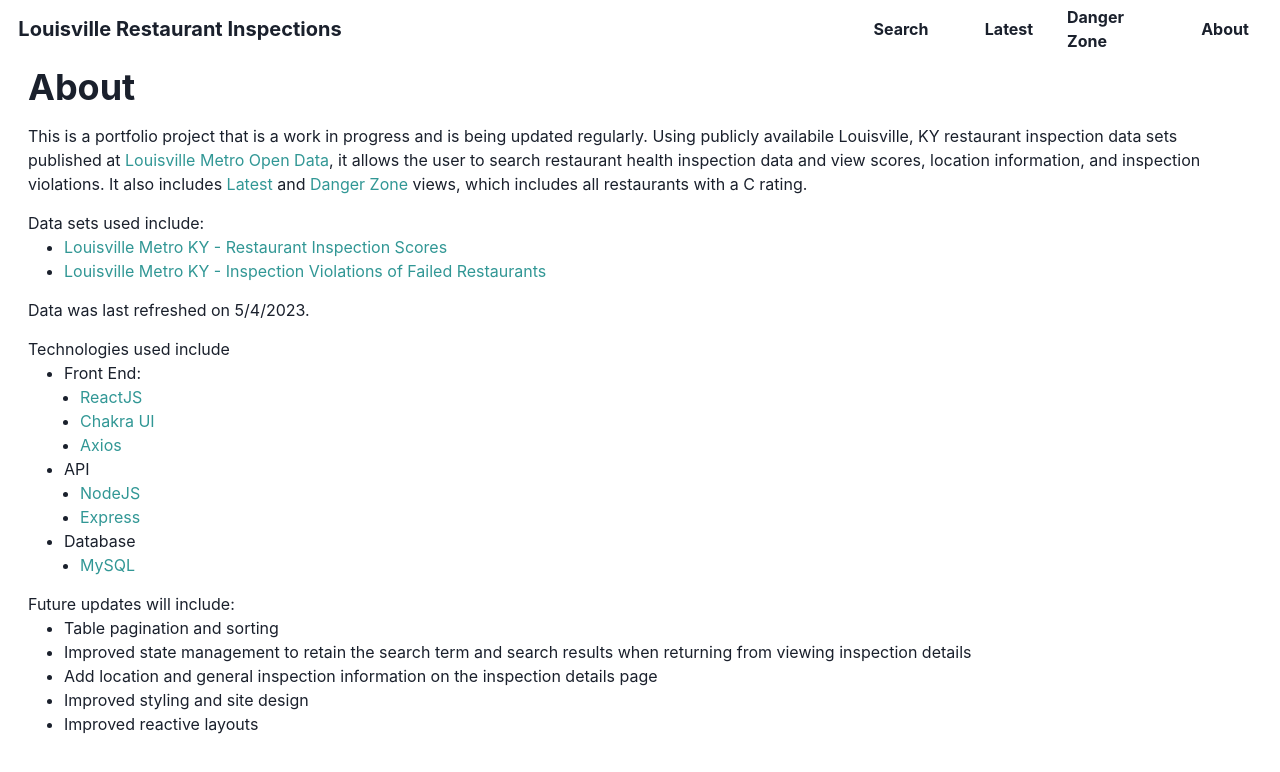
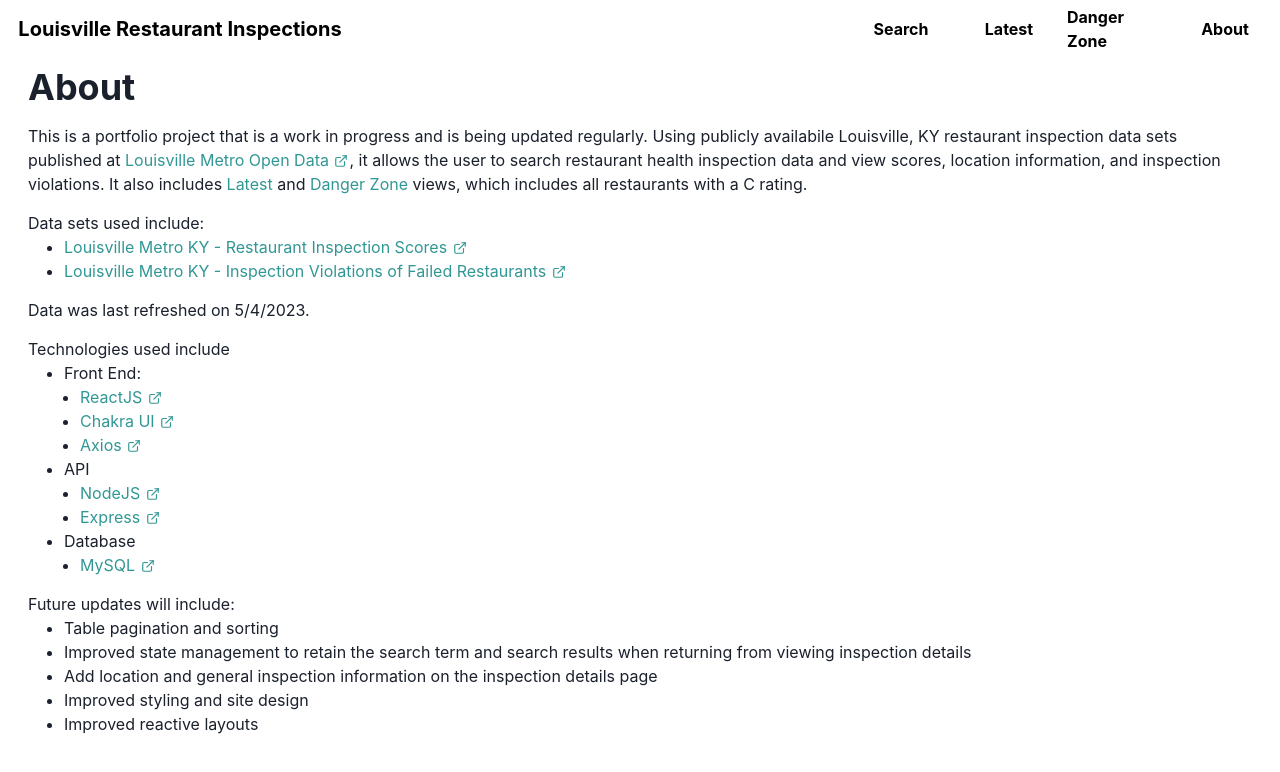
Before and after one commit to johnkeown/restaurant-inspections, a React (Create React App) app: page /about in a window 1280 px wide. Shown: the top 772 px of the page. Built offline with nearby package versions, Linux system fonts and the light colour scheme.

Commit message:
add theme and update usage of Link component

```diff
--- a/package.json
+++ b/package.json
@@ -3,6 +3,7 @@
     "version": "0.1.0",
     "private": true,
     "dependencies": {
+        "@chakra-ui/icons": "^2.0.19",
         "@chakra-ui/react": "^2.4.1",
         "@emotion/react": "^11.10.5",
         "@emotion/styled": "^11.10.5",
--- a/src/App.js
+++ b/src/App.js
@@ -9,12 +9,13 @@ import DangerZone from "./pages/DangerZone";
 import RestaurantDetail from "./pages/RestaurantDetail";
 import InspectionDetails from "./pages/InspectionDetails";
 import ReactGA from "react-ga4";
+import theme from "./inc/chakra-ui/theme.js";
 
 if (process.env.NODE_ENV === "production") ReactGA.initialize("G-LP7QY3NFDN");
 
 function App() {
     return (
-        <ChakraProvider>
+        <ChakraProvider theme={theme}>
             <BrowserRouter>
                 <Routes>
                     <Route path="/" element={<Layout />}>
--- /dev/null
+++ b/src/components/ExternalLinkIconCustom/index.js
@@ -0,0 +1,7 @@
+import { ExternalLinkIcon } from "@chakra-ui/icons";
+
+const ExternalLinkIconCustom = () => {
+    return <ExternalLinkIcon pb="2px" />;
+};
+
+export default ExternalLinkIconCustom;
--- a/src/components/Layout/index.js
+++ b/src/components/Layout/index.js
@@ -1,13 +1,21 @@
 import React from "react";
-import { Outlet, Link } from "react-router-dom";
-import { Flex, Box, Center, HStack, Text, Spacer } from "@chakra-ui/react";
+import { Outlet, Link as RouterLink } from "react-router-dom";
+import {
+    Flex,
+    Box,
+    Center,
+    HStack,
+    Link,
+    Text,
+    Spacer,
+} from "@chakra-ui/react";
 
 const Layout = () => {
     return (
         <>
             <Flex padding="5px" gap="20px">
                 <Center width="350px">
-                    <Link to="/">
+                    <Link as={RouterLink} to="/" variant="siteName">
                         <Text fontWeight="bold" fontSize="xl">
                             Louisville Restaurant Inspections
                         </Text>
@@ -16,22 +24,22 @@ const Layout = () => {
                 <Spacer />
                 <HStack>
                     <Center width="100px">
-                        <Link to="/">
+                        <Link as={RouterLink} to="/" variant="nav">
                             <Text fontWeight="bold">Search</Text>
                         </Link>
                     </Center>
                     <Center width="100px">
-                        <Link to="/latest">
+                        <Link as={RouterLink} to="/latest" variant="nav">
                             <Text fontWeight="bold">Latest</Text>
                         </Link>
                     </Center>
                     <Center width="100px">
-                        <Link to="/danger-zone">
+                        <Link as={RouterLink} to="/danger-zone" variant="nav">
                             <Text fontWeight="bold">Danger Zone</Text>
                         </Link>
                     </Center>
                     <Center width="100px">
-                        <Link to="/about">
+                        <Link as={RouterLink} to="/about" variant="nav">
                             <Text fontWeight="bold">About</Text>
                         </Link>
                     </Center>
--- a/src/components/SearchResult/index.js
+++ b/src/components/SearchResult/index.js
@@ -1,6 +1,6 @@
 import React from "react";
-import { Tr, Td } from "@chakra-ui/react";
-import { Link } from "react-router-dom";
+import { Tr, Td, Link } from "@chakra-ui/react";
+import { Link as RouterLink } from "react-router-dom";
 import Address from "../Address";
 
 const SearchResult = ({
@@ -15,18 +15,16 @@ const SearchResult = ({
     state,
     zip,
 }) => {
-    let dateObj = new Date(date);
-
     return (
         <Tr>
             <Td>
                 <Link
+                    as={RouterLink}
                     to="/inspection-details"
                     state={{
                         establishment_id: establishment_id,
                         inspection_id: inspection_id,
                     }}
-                    color="teal.500"
                 >
                     {name}
                 </Link>
--- /dev/null
+++ b/src/inc/chakra-ui/theme.js
@@ -0,0 +1,24 @@
+import { extendTheme, textDecoration } from "@chakra-ui/react";
+
+const theme = extendTheme({
+    components: {
+        Link: {
+            baseStyle: {
+                color: "teal.500",
+            },
+            variants: {
+                siteName: {
+                    color: "black",
+                    _hover: {
+                        textDecoration: "none",
+                    },
+                },
+                nav: {
+                    color: "black",
+                },
+            },
+        },
+    },
+});
+
+export default theme;
--- a/src/pages/About.js
+++ b/src/pages/About.js
@@ -7,6 +7,7 @@ import {
     ListItem,
     UnorderedList,
 } from "@chakra-ui/react";
+import ExternalLinkIconCustom from "../components/ExternalLinkIconCustom";
 
 const About = () => {
     return (
@@ -17,46 +18,35 @@ const About = () => {
                     This is a portfolio project that is a work in progress and
                     is being updated regularly. Using publicly availabile
                     Louisville, KY restaurant inspection data sets published at{" "}
-                    <Link
-                        color="teal.500"
-                        href="https://data.louisvilleky.gov"
-                        target="_blank"
-                    >
-                        Louisville Metro Open Data
+                    <Link href="https://data.louisvilleky.gov" target="_blank">
+                        Louisville Metro Open Data <ExternalLinkIconCustom />
                     </Link>
                     , it allows the user to search restaurant health inspection
                     data and view scores, location information, and inspection
                     violations. It also includes{" "}
-                    <Link color="teal.500" href="/latest">
-                        Latest
-                    </Link>{" "}
-                    and{" "}
-                    <Link color="teal.500" href="/danger-zone">
-                        Danger Zone
-                    </Link>{" "}
-                    views, which includes all restaurants with a C rating.
+                    <Link href="/latest">Latest</Link> and{" "}
+                    <Link href="/danger-zone">Danger Zone</Link> views, which
+                    includes all restaurants with a C rating.
                 </Box>
                 <Box paddingTop="15px">
                     Data sets used include:
                     <UnorderedList paddingLeft="20px">
                         <ListItem>
                             <Link
-                                color="teal.500"
                                 href="https://data.louisvilleky.gov/datasets/LOJIC::louisville-metro-ky-restaurant-inspection-scores/explore"
-                                target="_blank"
+                                isExternal
                             >
                                 Louisville Metro KY - Restaurant Inspection
-                                Scores
+                                Scores <ExternalLinkIconCustom />
                             </Link>
                         </ListItem>
                         <ListItem>
                             <Link
-                                color="teal.500"
                                 href="https://data.louisvilleky.gov/datasets/LOJIC::louisville-metro-ky-inspection-violations-of-failed-restaurants/explore"
-                                target="_blank"
+                                isExternal
                             >
                                 Louisville Metro KY - Inspection Violations of
-                                Failed Restaurants
+                                Failed Restaurants <ExternalLinkIconCustom />
                             </Link>
                         </ListItem>
                     </UnorderedList>
@@ -71,30 +61,24 @@ const About = () => {
                             Front End:
                             <UnorderedList>
                                 <ListItem>
-                                    <Link
-                                        color="teal.500"
-                                        href="https://react.dev"
-                                        target="_blank"
-                                    >
-                                        ReactJS
+                                    <Link href="https://react.dev" isExternal>
+                                        ReactJS <ExternalLinkIconCustom />
                                     </Link>
                                 </ListItem>
                                 <ListItem>
                                     <Link
-                                        color="teal.500"
                                         href="https://chakra-ui.com"
-                                        target="_blank"
+                                        isExternal
                                     >
-                                        Chakra UI
+                                        Chakra UI <ExternalLinkIconCustom />
                                     </Link>
                                 </ListItem>
                                 <ListItem>
                                     <Link
-                                        color="teal.500"
                                         href="https://axios-http.com"
-                                        target="_blank"
+                                        isExternal
                                     >
-                                        Axios
+                                        Axios <ExternalLinkIconCustom />
                                     </Link>
                                 </ListItem>
                             </UnorderedList>
@@ -104,20 +88,18 @@ const About = () => {
                             <UnorderedList>
                                 <ListItem>
                                     <Link
-                                        color="teal.500"
                                         href="https://nodejs.org/en"
-                                        target="_blank"
+                                        isExternal
                                     >
-                                        NodeJS
+                                        NodeJS <ExternalLinkIconCustom />
                                     </Link>
                                 </ListItem>
                                 <ListItem>
                                     <Link
-                                        color="teal.500"
                                         href="https://expressjs.com"
-                                        target="_blank"
+                                        isExternal
                                     >
-                                        Express
+                                        Express <ExternalLinkIconCustom />
                                     </Link>
                                 </ListItem>
                             </UnorderedList>
@@ -127,11 +109,10 @@ const About = () => {
                             <UnorderedList>
                                 <ListItem>
                                     <Link
-                                        color="teal.500"
                                         href="https://www.mysql.com"
-                                        target="_blank"
+                                        isExternal
                                     >
-                                        MySQL
+                                        MySQL <ExternalLinkIconCustom />
                                     </Link>
                                 </ListItem>
                             </UnorderedList>
```
Also changed, not shown: 1 other file (tests, documents, lock files or other folders).
